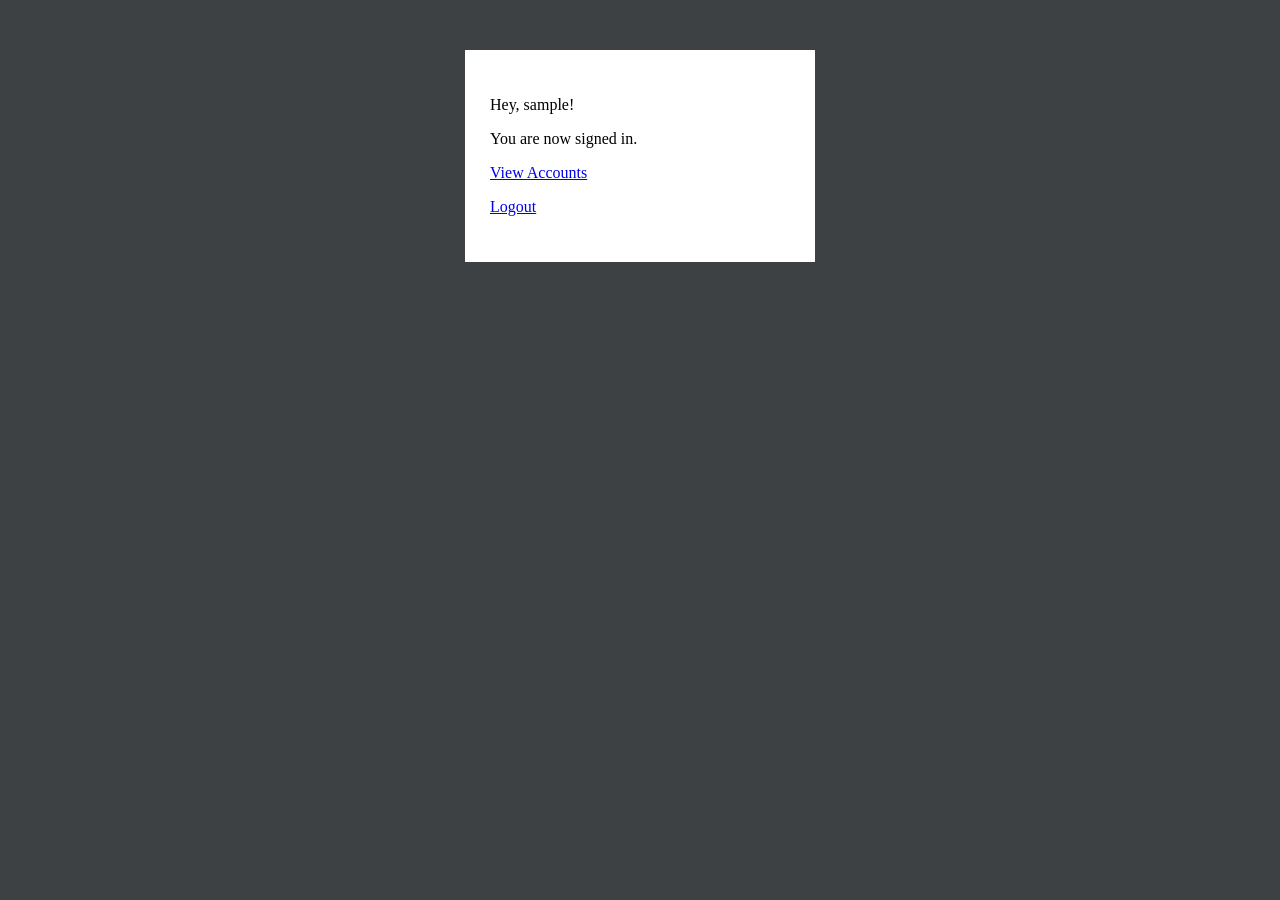
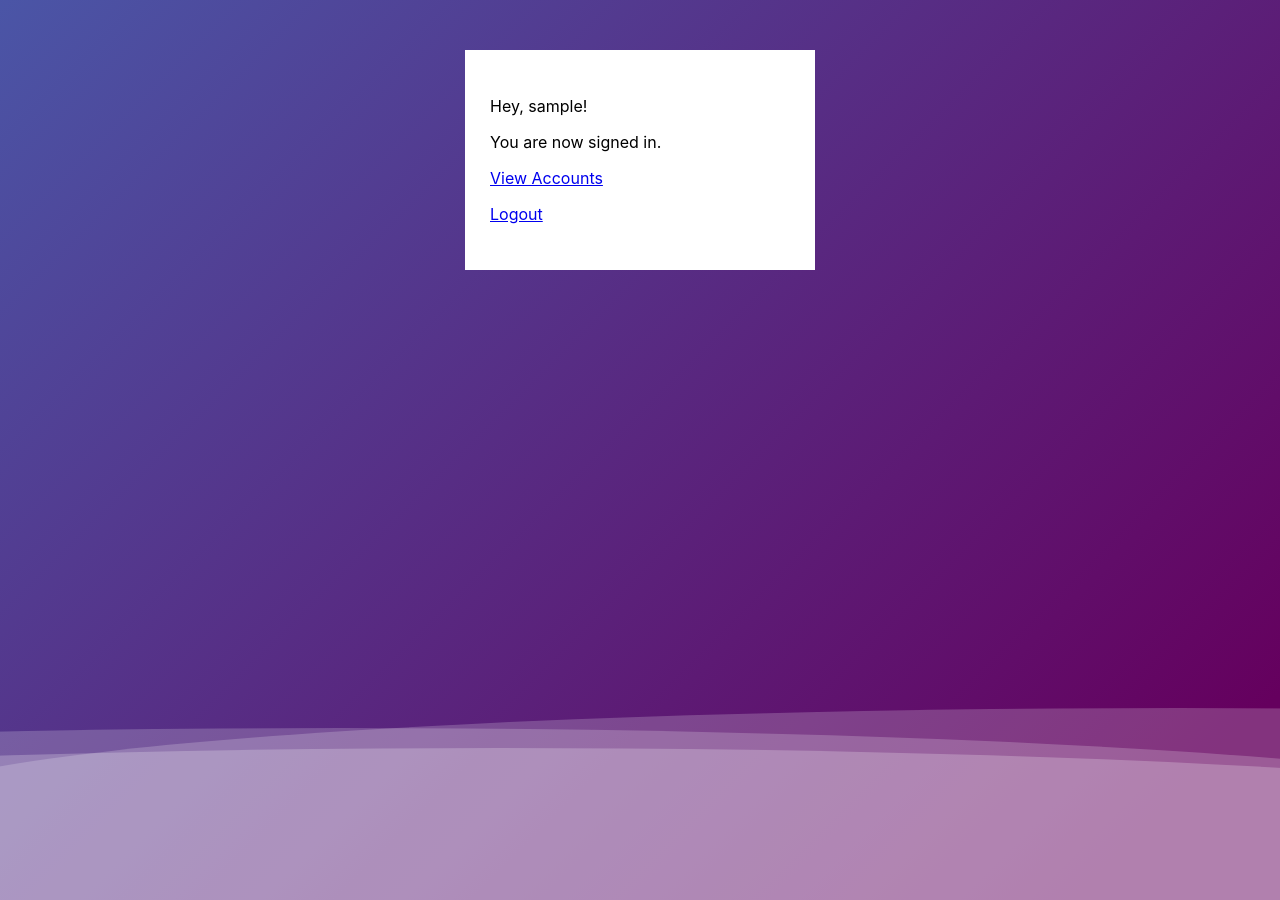
Before and after one commit to rdesai11/BankApp, a PHP site: page /CustomerHome.php in a window 1280 px wide. Run offline with PHP 8.4, Linux system fonts and the light colour scheme; the visitor is signed in with stand-in values (Sample User, id 1).

Commit message:
Color Changes to customer login UI

```diff
--- a/CustomerHome.php
+++ b/CustomerHome.php
@@ -16,6 +16,11 @@
     <link rel="stylesheet" href="style.css" />
 </head>
 <body>
+    <div>
+        <div class="wave"></div>
+        <div class="wave"></div>
+        <div class="wave"></div>
+    </div>
     <div class="form">
         <p>Hey, <?php echo $_SESSION['User']; ?>!</p>
         <p>You are now signed in.</p>
@@ -26,3 +31,76 @@
 
 </body>
 </html>
+
+
+<style>
+    body {
+    margin: auto;
+    font-family: -apple-system, BlinkMacSystemFont, sans-serif;
+    overflow: auto;
+    background: linear-gradient(315deg, rgba(101,0,94,1) 3%, rgba(60,132,206,1) 38%, rgba(48,238,226,1) 68%, rgba(255,25,25,1) 98%);
+    animation: gradient 15s ease infinite;
+    background-size: 400% 400%;
+    background-attachment: fixed;
+}
+
+@keyframes gradient {
+    0% {
+        background-position: 0% 0%;
+    }
+    50% {
+        background-position: 100% 100%;
+    }
+    100% {
+        background-position: 0% 0%;
+    }
+}
+
+.wave {
+    background: rgb(255 255 255 / 25%);
+    border-radius: 1000% 1000% 0 0;
+    position: fixed;
+    width: 200%;
+    height: 12em;
+    animation: wave 10s -3s linear infinite;
+    transform: translate3d(0, 0, 0);
+    opacity: 0.8;
+    bottom: 0;
+    left: 0;
+    z-index: -1;
+}
+
+.wave:nth-of-type(2) {
+    bottom: -1.25em;
+    animation: wave 18s linear reverse infinite;
+    opacity: 0.8;
+}
+
+.wave:nth-of-type(3) {
+    bottom: -2.5em;
+    animation: wave 20s -1s reverse infinite;
+    opacity: 0.9;
+}
+
+@keyframes wave {
+    2% {
+        transform: translateX(1);
+    }
+
+    25% {
+        transform: translateX(-25%);
+    }
+
+    50% {
+        transform: translateX(-50%);
+    }
+
+    75% {
+        transform: translateX(-25%);
+    }
+
+    100% {
+        transform: translateX(1);
+    }
+}
+</style>
```
Also changed, not shown: CustomerSignIn.php (+12 -6 lines), CustomerViewAccounts.php (+5 -4 lines), LoanApplicationForm.php (+41 -2 lines).
